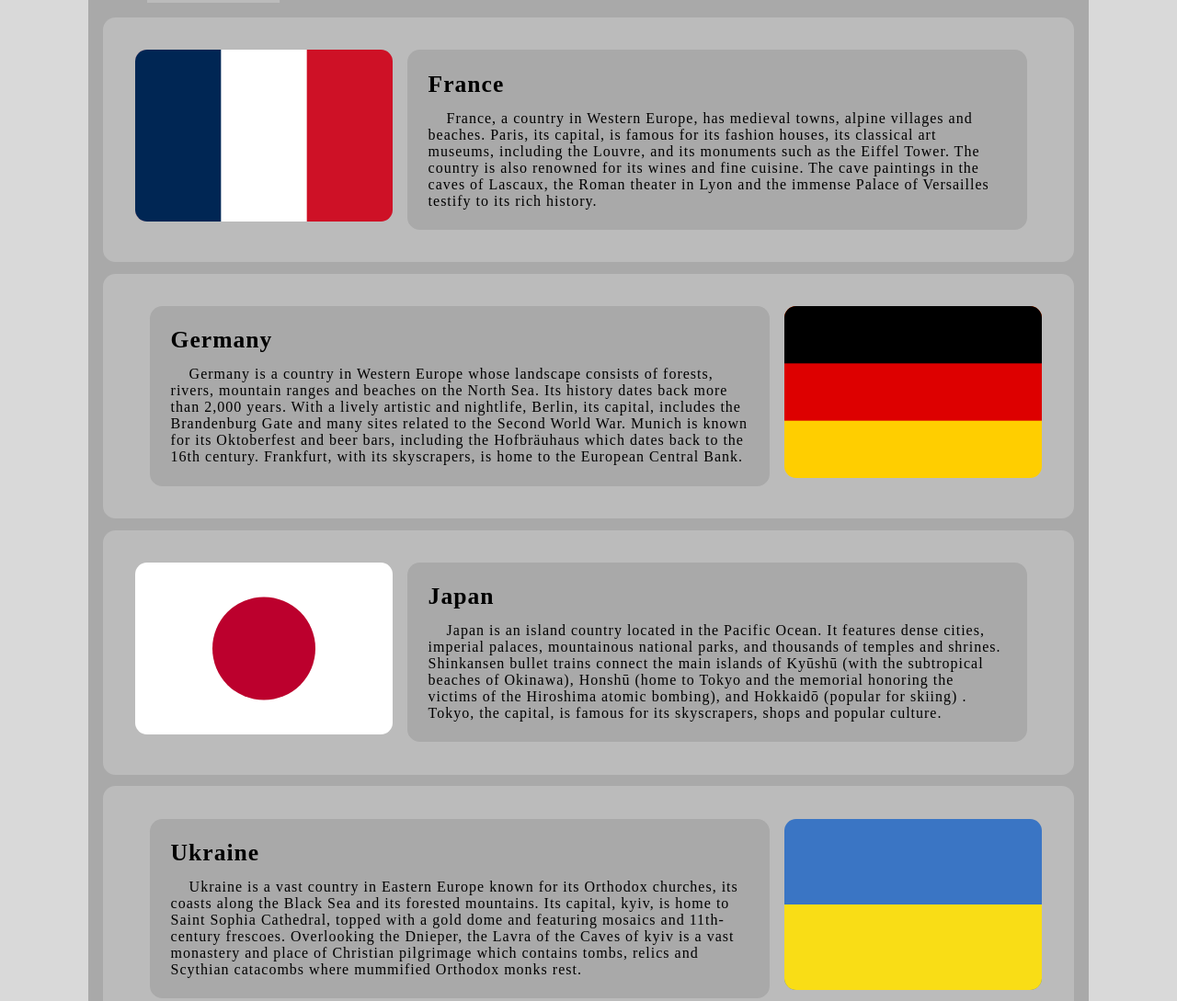
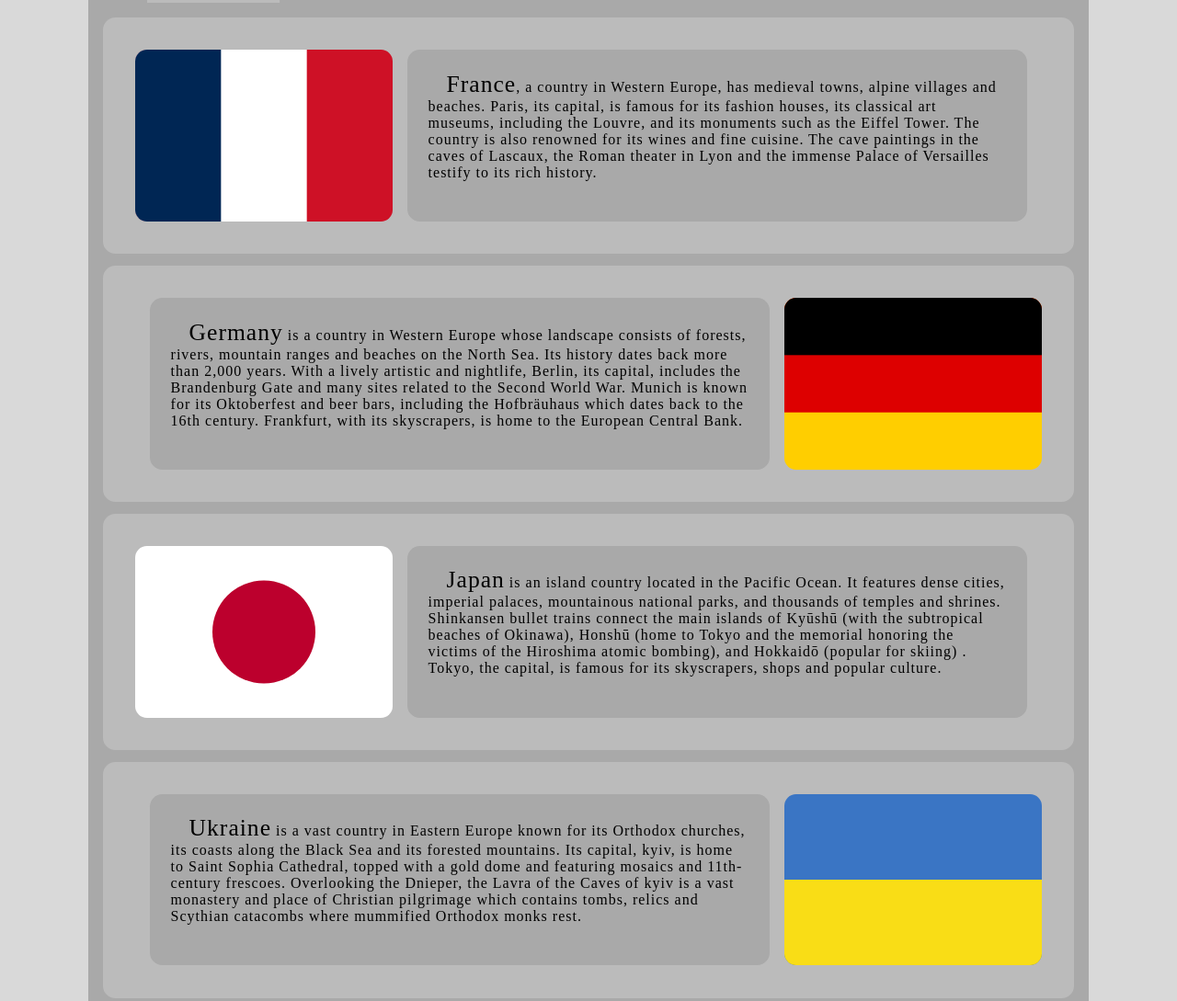
Before and after one commit to Edouard-Pon/univ-web-project, a plain HTML site: page html/countries.html in a window 1280 px wide. Shown: the part 281-1370 px from the top of the page at 92% size. Drawn offline with Linux system fonts and the light colour scheme.

Commit message:
Optimisation

```diff
--- a/css/countries.css
+++ b/css/countries.css
@@ -16,18 +16,13 @@
     margin: 0 1rem 0 1rem;
 }
 
-.country-title {
+.sub-content a {
     font-size: 1.6rem;
-    margin-bottom: .8rem;
-    text-align: left;
-}
-
-.sub-content a {
     text-decoration: none;
     color: black;
 }
 
-.sub-content p {
+.sub-content {
     font-size: 1rem;
     text-indent: 1.25rem;
     direction: ltr;
--- a/css/shared/header.css
+++ b/css/shared/header.css
@@ -42,3 +42,8 @@ header {
     background-color: firebrick;
     color: white;
 }
+
+.header-nav img {
+    height: 100px;
+    width: 100px;
+}
--- a/html/countries.html
+++ b/html/countries.html
@@ -2,7 +2,7 @@
 <html lang="en">
 <head>
     <meta charset="UTF-8">
-    <meta name="viewport"
+    <meta name="Countries page"
           content="width=device-width, user-scalable=no, initial-scale=1.0, maximum-scale=1.0, minimum-scale=1.0">
     <meta http-equiv="X-UA-Compatible" content="ie=edge">
     <title>Countries</title>
@@ -13,7 +13,7 @@
 <body>
 <header>
     <nav class="header-nav">
-        <a class="header-title" href="../index.html"><img src="../img/logo.png" height="100px" width="100px" alt="Our logo"></a>
+        <a class="header-title" href="../index.html"><img src="../img/logo.png" alt="Our logo"></a>
         <ul>
             <li><a href="countries.html">Countries</a></li>
             <li><a href="../index.html">Our Choice</a></li>
@@ -23,36 +23,24 @@
 </header>
 <main>
     <h1 class="page-title">Countries</h1>
-    <section class="page-grid">
+    <div class="page-grid">
         <section class="content country-grid">
-            <a href="france.html"><img class="country-image" src="../img/flag-of-france.svg" alt="Flag of France"></a>
-            <section class="sub-content">
-                <h2 class="country-title"><a href="france.html">France</a></h2>
-                <p>France, a country in Western Europe, has medieval towns, alpine villages and beaches. Paris, its capital, is famous for its fashion houses, its classical art museums, including the Louvre, and its monuments such as the Eiffel Tower. The country is also renowned for its wines and fine cuisine. The cave paintings in the caves of Lascaux, the Roman theater in Lyon and the immense Palace of Versailles testify to its rich history.</p>
-            </section>
+            <h2><a href="france.html"><img class="country-image" src="../img/flag-of-france.svg" alt="Flag of France"></a></h2>
+            <p class="sub-content"><a href="france.html">France</a>, a country in Western Europe, has medieval towns, alpine villages and beaches. Paris, its capital, is famous for its fashion houses, its classical art museums, including the Louvre, and its monuments such as the Eiffel Tower. The country is also renowned for its wines and fine cuisine. The cave paintings in the caves of Lascaux, the Roman theater in Lyon and the immense Palace of Versailles testify to its rich history.</p>
         </section>
         <section class="content country-grid">
-            <a href="germany.html"><img class="country-image" src="../img/flag-of-germany.svg" alt="Flag of Germany"></a>
-            <section class="sub-content">
-                <h2 class="country-title"><a href="germany.html">Germany</a></h2>
-                <p>Germany is a country in Western Europe whose landscape consists of forests, rivers, mountain ranges and beaches on the North Sea. Its history dates back more than 2,000 years. With a lively artistic and nightlife, Berlin, its capital, includes the Brandenburg Gate and many sites related to the Second World War. Munich is known for its Oktoberfest and beer bars, including the Hofbräuhaus which dates back to the 16th century. Frankfurt, with its skyscrapers, is home to the European Central Bank.</p>
-            </section>
+            <h2><a href="germany.html"><img class="country-image" src="../img/flag-of-germany.svg" alt="Flag of Germany"></a></h2>
+            <p class="sub-content"><a href="germany.html">Germany</a> is a country in Western Europe whose landscape consists of forests, rivers, mountain ranges and beaches on the North Sea. Its history dates back more than 2,000 years. With a lively artistic and nightlife, Berlin, its capital, includes the Brandenburg Gate and many sites related to the Second World War. Munich is known for its Oktoberfest and beer bars, including the Hofbräuhaus which dates back to the 16th century. Frankfurt, with its skyscrapers, is home to the European Central Bank.</p>
         </section>
         <section class="content country-grid">
-            <a href="japan.html"><img class="country-image" src="../img/flag-of-japan.svg" alt="Flag of Japan"></a>
-            <section class="sub-content">
-                <h2 class="country-title"><a href="japan.html">Japan</a></h2>
-                <p>Japan is an island country located in the Pacific Ocean. It features dense cities, imperial palaces, mountainous national parks, and thousands of temples and shrines. Shinkansen bullet trains connect the main islands of Kyūshū (with the subtropical beaches of Okinawa), Honshū (home to Tokyo and the memorial honoring the victims of the Hiroshima atomic bombing), and Hokkaidō (popular for skiing) . Tokyo, the capital, is famous for its skyscrapers, shops and popular culture.</p>
-            </section>
+            <h2><a href="japan.html"><img class="country-image" src="../img/flag-of-japan.svg" alt="Flag of Japan"></a></h2>
+            <p class="sub-content"><a href="japan.html">Japan</a> is an island country located in the Pacific Ocean. It features dense cities, imperial palaces, mountainous national parks, and thousands of temples and shrines. Shinkansen bullet trains connect the main islands of Kyūshū (with the subtropical beaches of Okinawa), Honshū (home to Tokyo and the memorial honoring the victims of the Hiroshima atomic bombing), and Hokkaidō (popular for skiing) . Tokyo, the capital, is famous for its skyscrapers, shops and popular culture.</p>
         </section>
         <section class="content country-grid">
-            <a href="ukraine.html"><img class="country-image" src="../img/flag-of-ukraine.svg" alt="Flag of Ukraine"></a>
-            <section class="sub-content">
-                <h2 class="country-title"><a href="ukraine.html">Ukraine</a></h2>
-                <p>Ukraine is a vast country in Eastern Europe known for its Orthodox churches, its coasts along the Black Sea and its forested mountains. Its capital, kyiv, is home to Saint Sophia Cathedral, topped with a gold dome and featuring mosaics and 11th-century frescoes. Overlooking the Dnieper, the Lavra of the Caves of kyiv is a vast monastery and place of Christian pilgrimage which contains tombs, relics and Scythian catacombs where mummified Orthodox monks rest.</p>
-            </section>
+            <h2><a href="ukraine.html"><img class="country-image" src="../img/flag-of-ukraine.svg" alt="Flag of Ukraine"></a></h2>
+            <p class="sub-content"><a href="ukraine.html">Ukraine</a> is a vast country in Eastern Europe known for its Orthodox churches, its coasts along the Black Sea and its forested mountains. Its capital, kyiv, is home to Saint Sophia Cathedral, topped with a gold dome and featuring mosaics and 11th-century frescoes. Overlooking the Dnieper, the Lavra of the Caves of kyiv is a vast monastery and place of Christian pilgrimage which contains tombs, relics and Scythian catacombs where mummified Orthodox monks rest.</p>
         </section>
-    </section>
+    </div>
 </main>
 <footer>
     <h3>This is footer</h3>
```
Also changed, not shown: html/about-us.html (+5 -5 lines), index.html (+7 -9 lines).
